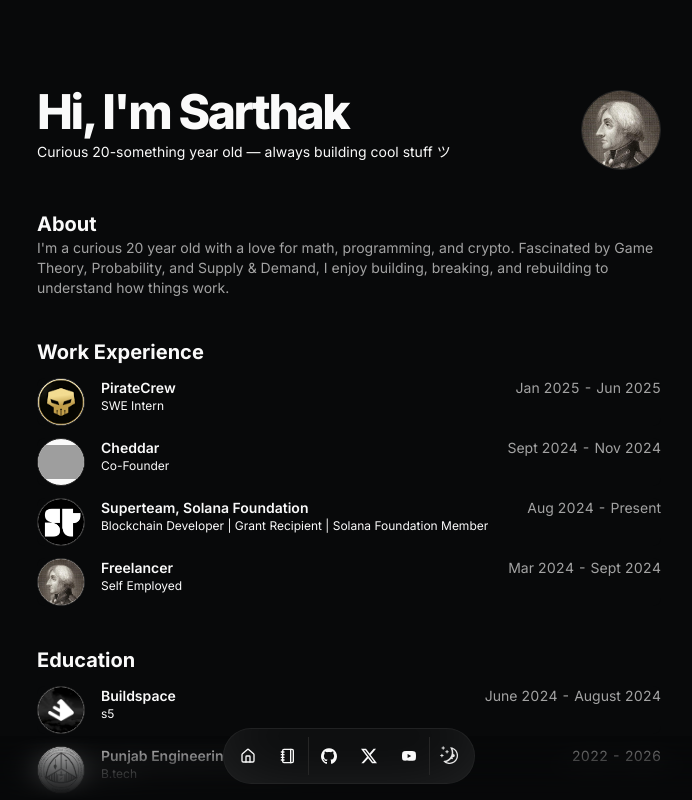
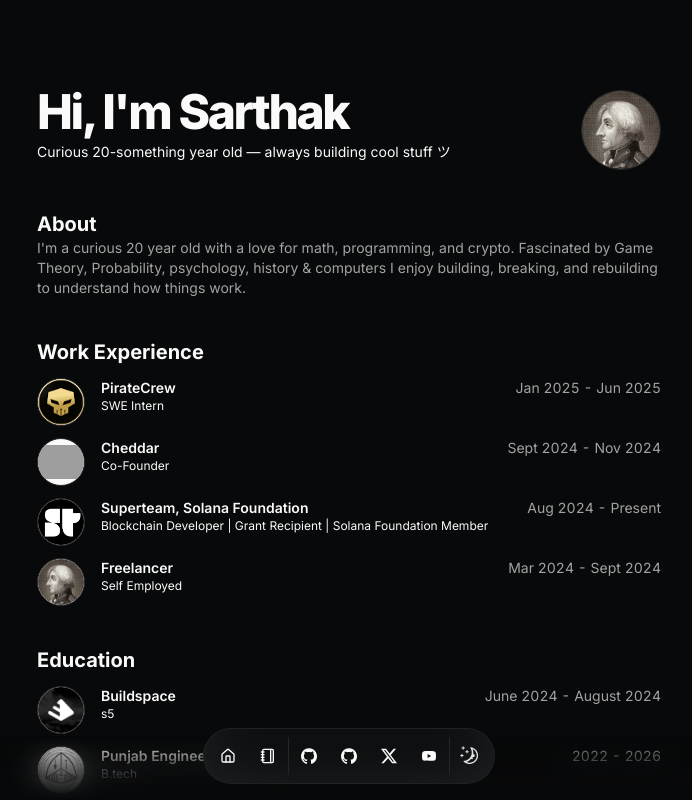
Before and after one commit to weknowyourgame/sarthakkapila.com, a Next.js app: page / in a window 1280 px wide. Shown: the top 800 px of the page, without its empty margins (291-983 px from the left). Built offline with nearby package versions, Linux system fonts and the light colour scheme; grey boxes are pictures that could not be loaded.

Commit message:
github updatE

```diff
--- a/src/data/resume.tsx
+++ b/src/data/resume.tsx
@@ -10,7 +10,7 @@ export const DATA = {
   description:
     "Curious 20-something year old — always building cool stuff ツ",
   summary:
-    `I'm a curious 20 year old with a love for math, programming, and crypto. Fascinated by Game Theory, Probability, and Supply & Demand, I enjoy building, breaking, and rebuilding to understand how things work.`,
+    `I'm a curious 20 year old with a love for math, programming, and crypto. Fascinated by Game Theory, Probability, psychology, history & computers I enjoy building, breaking, and rebuilding to understand how things work.`,
   avatarUrl: "/mee.jpeg",
   skills: [
     "C++",
@@ -32,6 +32,13 @@ export const DATA = {
     social: {
       GitHub: {
         name: "GitHub",
+        url: "https://github.com/sarthakkapila",
+        icon: Icons.github,
+
+        navbar: true,
+      },
+      AlsoGithub: {
+        name: "Github2",
         url: "https://github.com/weknowyourgame",
         icon: Icons.github,
 
```
